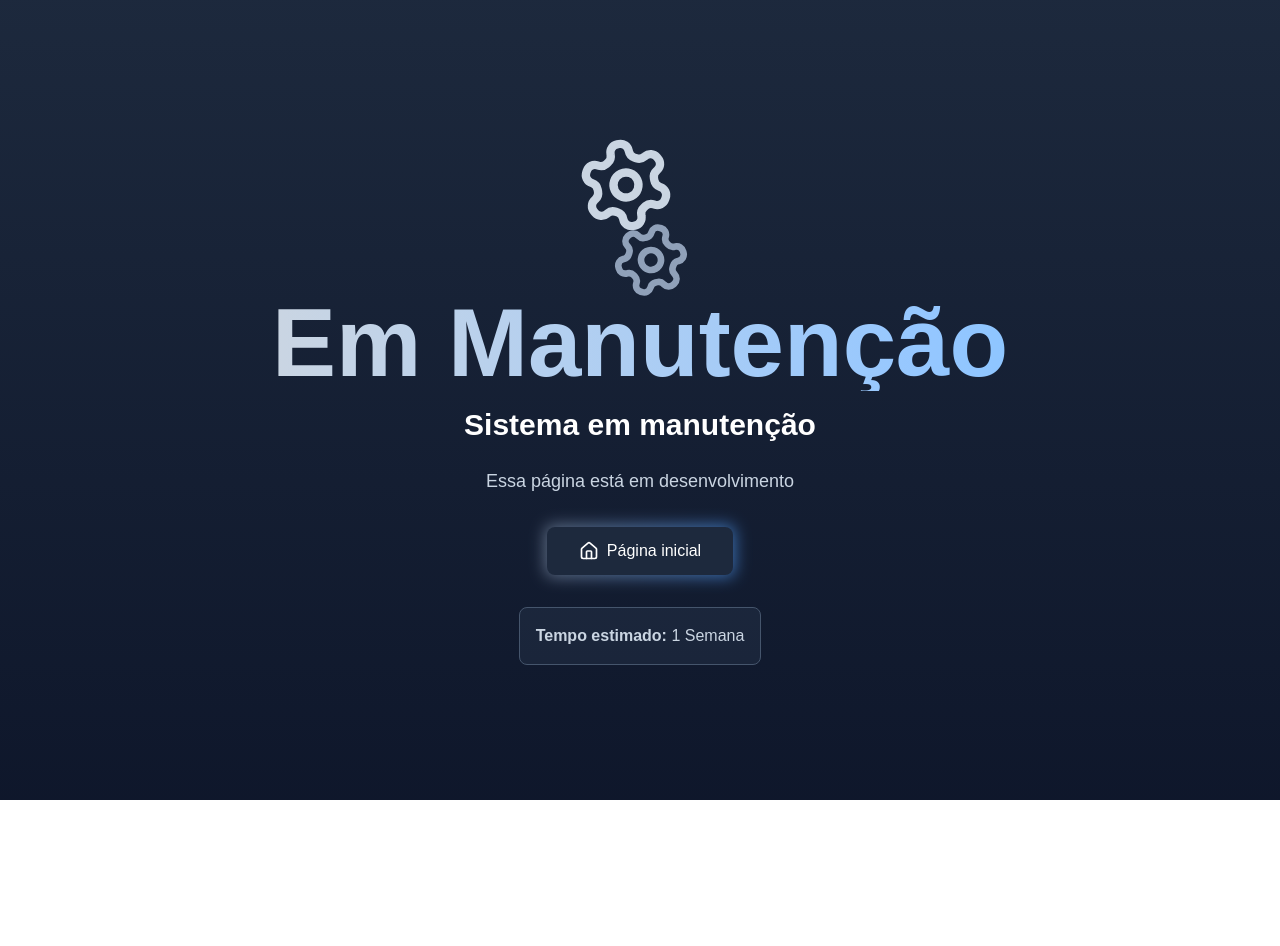
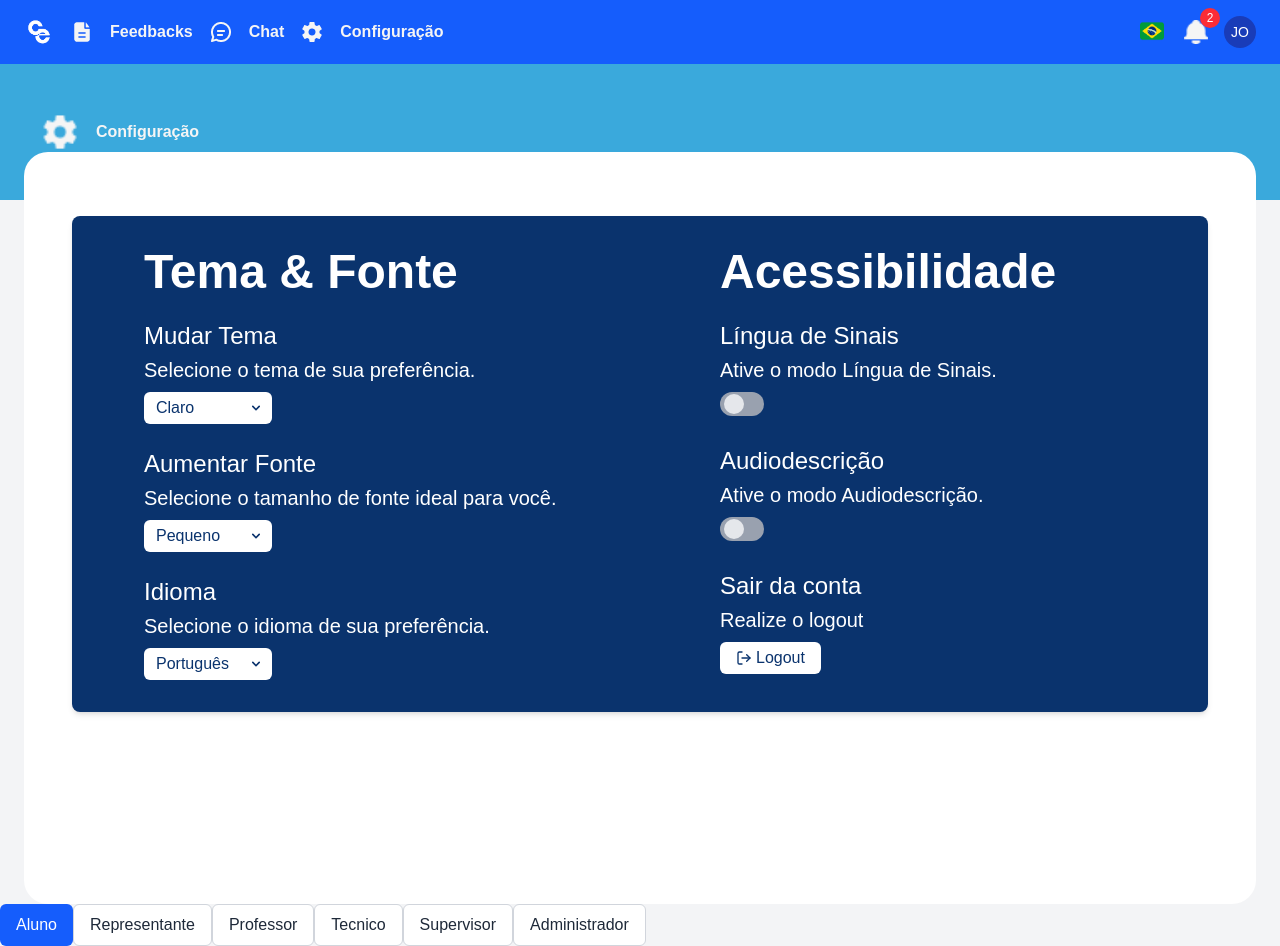
Before and after one commit to GustavoBrDev/front-projeto, a Next.js app: page /configuration in a window 1280 px wide. Before the commit the page ends 800 px from the top, so only its background shows below. Built offline with nearby package versions, Linux system fonts and the light colour scheme.

Commit message:
Tela de Configurações
A tela de configuration foi alterada e foram criados os componentes "Switch" e "ConfiguracoesPanel"

```diff
--- a/src/app/configuration/page.jsx
+++ b/src/app/configuration/page.jsx
@@ -1,8 +1,41 @@
-import React from "react";
-import MaintenancePage from "@/components/pagesResponses/Maintenance";
+"use client"
+
+import { useState, useEffect } from "react"
+import { HeaderDemo } from "@/components/Header/HeaderDemo"
+import { Header } from "@/components/Header/Header"
+import { BlueBackground } from "@/components/topBar/BlueBackground"
+import { WhiteContainer } from "@/components/White-Container"
+import { ConfigurationTitle } from "@/components/topBar/ConfigurationTitle"
+import { Loading } from "@/components/Loading"
+import ConfiguracoesPanel from "@/components/ConfiguracoesPanel";
 
 export default function Configuration() {
+    const [isLoading, setIsLoading] = useState(true)
+
+    useEffect(() => {
+        const timer = setTimeout(() => setIsLoading(false), 1000)
+        return () => clearTimeout(timer)
+      }, [])
     return (
-        <MaintenancePage {...{ isPlanned: true,  estimatedTime: "1 Semana", customMessage: "Essa página está em desenvolvimento" }} />
-    );
-};
+        <div className="min-h-screen bg-gray-100 mx-auto">
+        <Header />
+
+        <BlueBackground>
+            <ConfigurationTitle iconWidth={40} iconHeight={40} textSize={"3xl"} />
+        </BlueBackground>
+
+        <div className="container flex justify-center w-screen mx-auto">
+            <WhiteContainer>
+                {isLoading ? (
+                    <Loading />
+                ) : (
+                    <div className="space-y-8">
+                        <ConfiguracoesPanel />
+                    </div>
+                )}
+            </WhiteContainer>
+        </div>
+        <HeaderDemo />
+    </div>
+);
+}
--- /dev/null
+++ b/src/components/ConfiguracoesPanel.jsx
@@ -0,0 +1,144 @@
+"use client"
+
+import { useState } from "react"
+import { Switch } from "@/components/inputs/Switch"
+
+export default function ConfiguracoesPanel() {
+  const [tema, setTema] = useState("Claro")
+  const [tamanhoFonte, setTamanhoFonte] = useState("Pequeno")
+  const [idioma, setIdioma] = useState("Português")
+  const [linguaSinais, setLinguaSinais] = useState(false)
+  const [audioDescricao, setAudioDescricao] = useState(false)
+
+  return (
+    <div className="bg-[var(--bluePrimary)] rounded-lg p-2 m-8 shadow-md">
+      <div className="grid grid-cols-1 md:grid-cols-2 gap-8">
+        {/* Coluna da esquerda */}
+        <div className="bg-navy-800 rounded-lg p-6 text-white ml-10">
+        <h2 className="text-2xl md:text-3xl lg:text-4xl xl:text-5xl font-bold mb-6">Tema & Fonte</h2>
+
+          <div className="mb-6">
+            <h3 className="text-lg md:text-xl lg:text-2xl font-medium mb-1">Mudar Tema</h3>
+            <p className="text-base md:text-lg lg:text-xl mb-2">Selecione o tema de sua preferência.</p>
+            <div className="relative inline-block w-32">
+              <select
+                value={tema}
+                onChange={(e) => setTema(e.target.value)}
+                className="appearance-none bg-white text-[var(--bluePrimary)] rounded-md py-1 pl-3 pr-8 w-full cursor-pointer"
+                style={{ color: 'var(--bluePrimary)' }}
+              >
+                <option value="Claro" style={{ color: 'var(--bluePrimary)' }}>Claro</option>
+                <option value="Escuro" style={{ color: 'var(--bluePrimary)' }}>Escuro</option>
+              </select>
+              <div className="pointer-events-none absolute inset-y-0 right-0 flex items-center pr-2">
+                <svg
+                  className="fill-current h-4 w-4"
+                  style={{ color: 'var(--bluePrimary)' }}
+                  xmlns="http://www.w3.org/2000/svg"
+                  viewBox="0 0 20 20"
+                >
+                  <path d="M5.293 7.293a1 1 0 011.414 0L10 10.586l3.293-3.293a1 1 0 111.414 1.414l-4 4a1 1 0 01-1.414 0l-4-4a1 1 0 010-1.414z" />
+                </svg>
+              </div>
+            </div>
+          </div>
+
+          <div className="mb-6">
+            <h3 className="text-lg md:text-xl lg:text-2xl font-medium mb-1">Aumentar Fonte</h3>
+            <p className="text-base md:text-lg lg:text-xl mb-2">Selecione o tamanho de fonte ideal para você.</p>
+            <div className="relative inline-block w-32">
+              <select
+                value={tamanhoFonte}
+                onChange={(e) => setTamanhoFonte(e.target.value)}
+                className="appearance-none bg-white text-[var(--bluePrimary)] rounded-md py-1 pl-3 pr-8 w-32 cursor-pointer"
+                style={{ color: 'var(--bluePrimary)' }}
+              >
+                <option value="Pequeno" style={{ color: 'var(--bluePrimary)' }}>Pequeno</option>
+                <option value="Médio" style={{ color: 'var(--bluePrimary)' }}>Médio</option>
+                <option value="Grande" style={{ color: 'var(--bluePrimary)' }}>Grande</option>
+              </select>
+              <div className="pointer-events-none absolute inset-y-0 right-0 flex items-center px-2">
+                <svg
+                  className="fill-current h-4 w-4 text-navy-800"
+                  style={{ color: 'var(--bluePrimary)' }}
+                  xmlns="http://www.w3.org/2000/svg"
+                  viewBox="0 0 20 20"
+                >
+                  <path d="M5.293 7.293a1 1 0 011.414 0L10 10.586l3.293-3.293a1 1 0 111.414 1.414l-4 4a1 1 0 01-1.414 0l-4-4a1 1 0 010-1.414z" />
+                </svg>
+              </div>
+            </div>
+          </div>
+
+          <div>
+            <h3 className="text-lg md:text-xl lg:text-2xl font-medium mb-1">Idioma</h3>
+            <p className="text-base md:text-lg lg:text-xl mb-2">Selecione o idioma de sua preferência.</p>
+            <div className="relative inline-block w-32">
+              <select
+                value={idioma}
+                onChange={(e) => setIdioma(e.target.value)}
+                className="appearance-none bg-white text-[var(--bluePrimary)] rounded-md py-1 pl-3 pr-8 w-32 cursor-pointer"
+              >
+                <option value="Português" style={{ color: 'var(--bluePrimary)' }}>Português</option>
+                <option value="English" style={{ color: 'var(--bluePrimary)' }}>English</option>
+                <option value="Español" style={{ color: 'var(--bluePrimary)' }}>Español</option>
+              </select>
+              <div className="pointer-events-none absolute inset-y-0 right-0 flex items-center px-2">
+                <svg
+                  className="fill-current h-4 w-4 text-navy-800"
+                  style={{ color: 'var(--bluePrimary)' }}
+                  xmlns="http://www.w3.org/2000/svg"
+                  viewBox="0 0 20 20"
+                >
+                  <path d="M5.293 7.293a1 1 0 011.414 0L10 10.586l3.293-3.293a1 1 0 111.414 1.414l-4 4a1 1 0 01-1.414 0l-4-4a1 1 0 010-1.414z" />
+                </svg>
+              </div>
+            </div>
+          </div>
+        </div>
+
+        {/* Coluna da direita */}
+        <div className="bg-navy-800 rounded-lg p-6 text-white ml-10">
+          <h2 className="text-2xl md:text-3xl lg:text-4xl xl:text-5xl font-bold mb-6">Acessibilidade</h2>
+
+          <div className="mb-6">
+            <h3 className="text-lg md:text-xl lg:text-2xl font-medium mb-1">Língua de Sinais</h3>
+            <p className="text-base md:text-lg lg:text-xl mb-2">Ative o modo Língua de Sinais.</p>
+            <Switch checked={linguaSinais} onCheckedChange={setLinguaSinais} />
+          </div>
+
+          <div className="mb-6">
+            <h3 className="text-lg md:text-xl lg:text-2xl font-medium mb-1">Audiodescrição</h3>
+            <p className="text-base md:text-lg lg:text-xl mb-2">Ative o modo Audiodescrição.</p>
+            <Switch checked={audioDescricao} onCheckedChange={setAudioDescricao} />
+          </div>
+
+          <div>
+            <h3 className="text-lg md:text-xl lg:text-2xl font-medium mb-1">Sair da conta</h3>
+            <p className="text-base md:text-lg lg:text-xl mb-2">Realize o logout</p>
+            <button className="bg-white text-navy-800 rounded-md py-1 px-4 flex items-center gap-1 hover:bg-gray-100 transition-colors">
+              <svg
+                xmlns="http://www.w3.org/2000/svg"
+                style={{ color: 'var(--bluePrimary)' }}
+                width="16"
+                height="16"
+                viewBox="0 0 24 24"
+                fill="none"
+                stroke="currentColor"
+                strokeWidth="2"
+                strokeLinecap="round"
+                strokeLinejoin="round"
+                className="lucide lucide-log-out"
+              >
+                <path d="M9 21H5a2 2 0 0 1-2-2V5a2 2 0 0 1 2-2h4"></path>
+                <polyline points="16 17 21 12 16 7"></polyline>
+                <line x1="21" y1="12" x2="9" y2="12"></line>
+              </svg>
+              <span style={{ color: 'var(--bluePrimary)' }}>Logout</span>
+            </button>
+          </div>
+        </div>
+      </div>
+    </div>
+  )
+}
--- /dev/null
+++ b/src/components/inputs/Switch.jsx
@@ -0,0 +1,34 @@
+"use client"
+
+import { useState } from "react"
+
+export function Switch({ checked = false, onCheckedChange, className = "" }) {
+  const [isChecked, setIsChecked] = useState(checked)
+
+  const handleToggle = () => {
+    const newState = !isChecked
+    setIsChecked(newState)
+    if (onCheckedChange) {
+      onCheckedChange(newState)
+    }
+  }
+
+  return (
+    <button
+      type="button"
+      role="switch"
+      aria-checked={isChecked}
+      onClick={handleToggle}
+      className={`relative inline-flex h-6 w-11 items-center rounded-full transition-colors focus:outline-none focus:ring-2 focus:ring-blue-500 focus:ring-offset-2 ${
+        isChecked ? "bg-[var(--blueSecondary)]" : "bg-gray-400"
+      } ${className}`}
+    >
+      <span className="sr-only">Toggle switch</span>
+      <span
+        className={`inline-block h-5 w-5 transform rounded-full bg-gray-200 transition-transform ${
+          isChecked ? "translate-x-5" : "translate-x-1"
+        }`}
+      />
+    </button>
+  )
+}
```
Also changed, not shown: package.json (+7 -2 lines), 1 other file (tests, documents, lock files or other folders).
